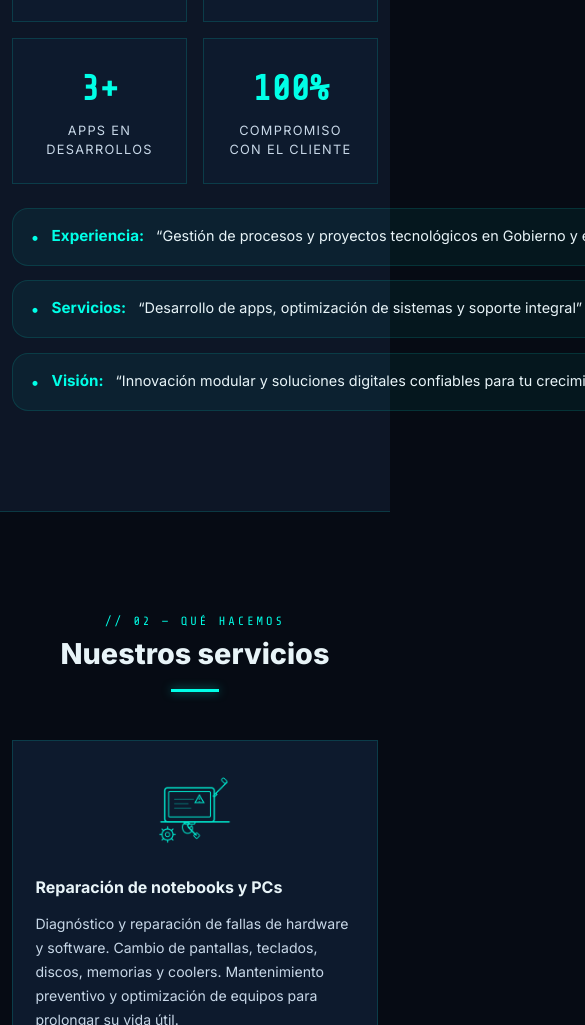
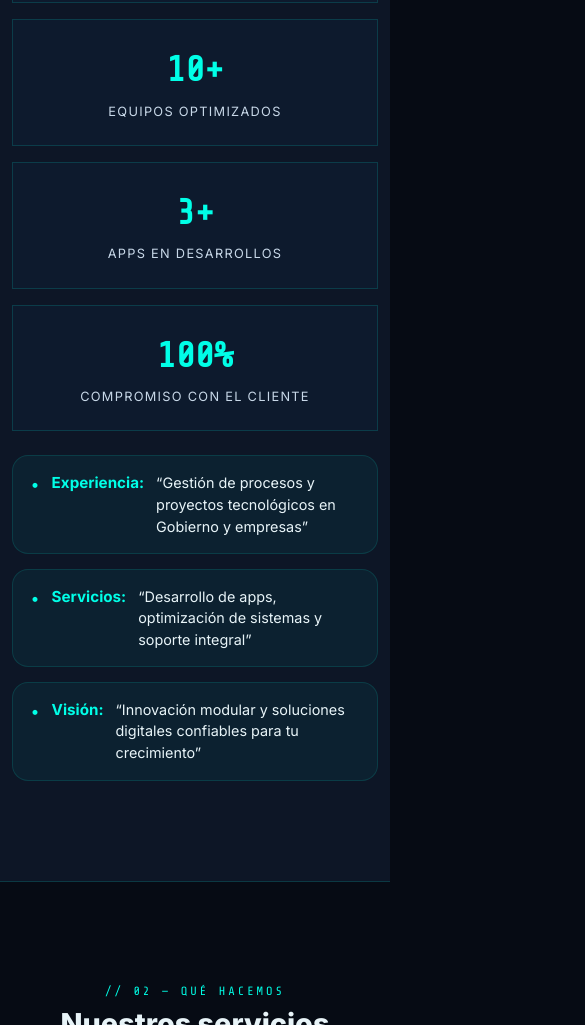
Before and after one commit to manosys/manosys.github.io, a plain HTML site: page index.html in a window 390 px wide. Shown: the part 2499-3524 px from the top of the page, 585 px wide, since content can reach past the window. Drawn offline with nearby package versions, Linux system fonts and the light colour scheme.

Commit message:
Add files via upload

```diff
--- a/index.html
+++ b/index.html
@@ -141,6 +141,16 @@
     .stat-box:hover { border-color: var(--neon); box-shadow: 0 0 20px rgba(0,255,231,0.1); }
     .stat-num { font-family: var(--font-mono); font-size: 2.2rem; color: var(--neon); font-weight: 700; }
     .stat-label { font-size: 0.8rem; color: var(--text); text-transform: uppercase; letter-spacing: 0.1em; margin-top: 0.3rem; }
+
+    @media (max-width: 768px) {
+      #sobre-mi .row { justify-content: center; }
+      #sobre-mi .col-lg-6 { flex: 0 0 100%; max-width: 100%; }
+      #sobre-mi .row.g-3 { justify-content: center; }
+      #sobre-mi .row.g-3 .col-6 { flex: 0 0 100%; max-width: 100%; }
+      #sobre-mi .row.g-3 .stat-box { width: 100%; max-width: 420px; margin: 0 auto; }
+      #sobre-mi .feature-list { width: min(100%, 420px); margin: 1rem auto 0; }
+      #sobre-mi .feature-item span { white-space: normal; }
+    }
 
     /* ─── SERVICIOS ─── */
     #servicios { padding: 100px 0; background: var(--bg); }
```
